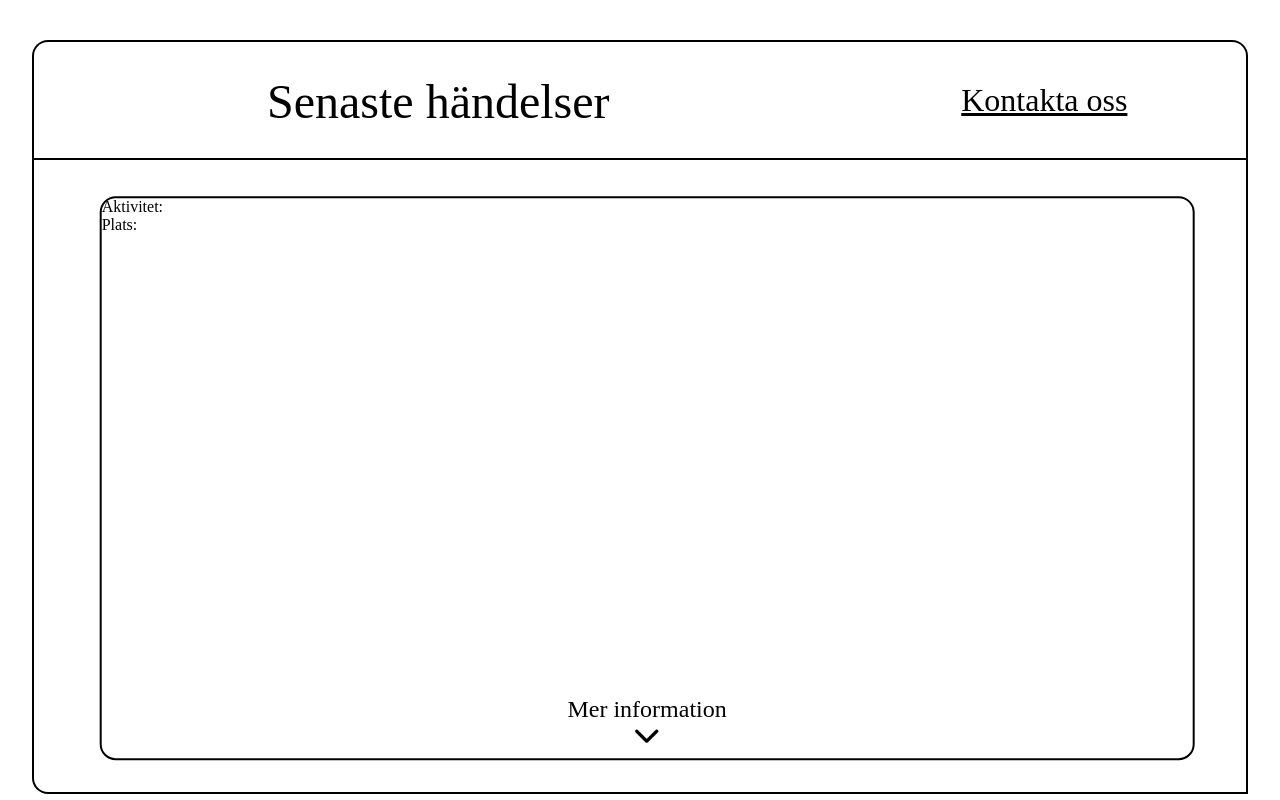
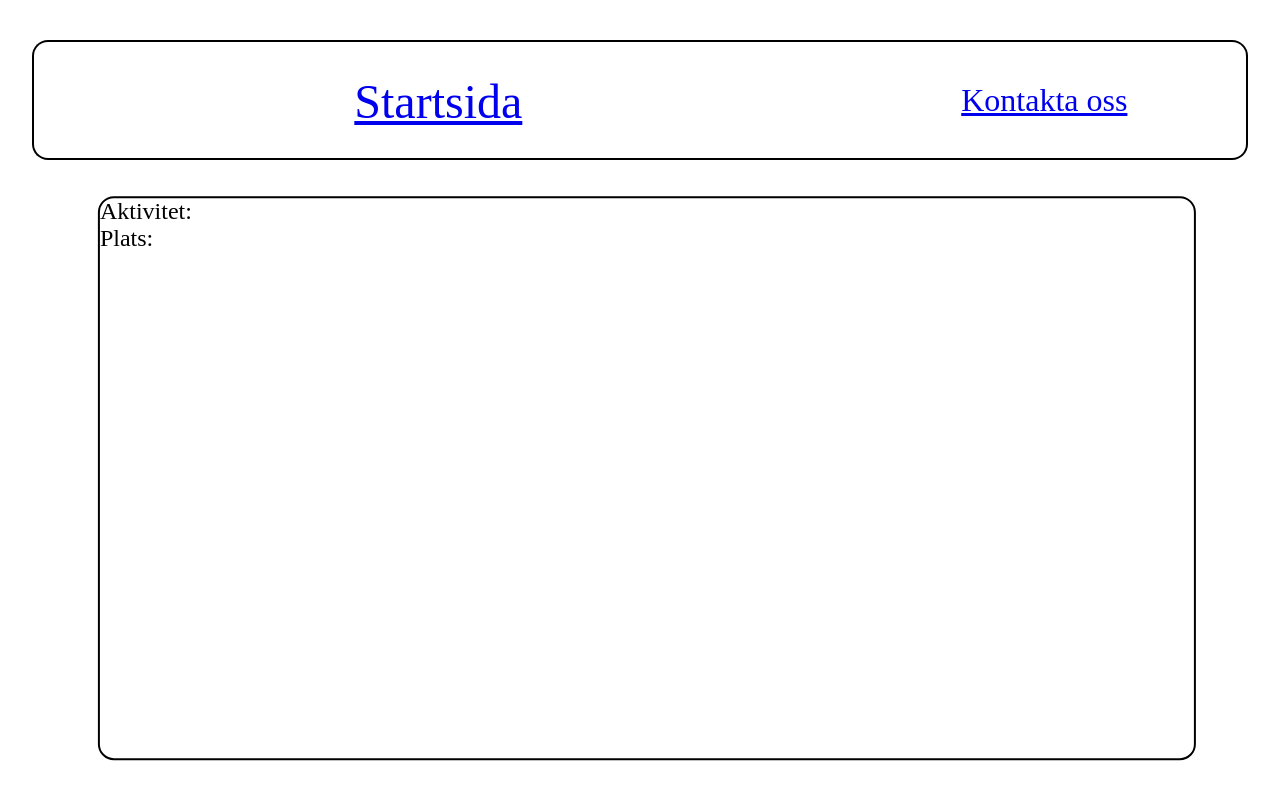
Before and after one commit to Elm2006/Pension-r, a plain HTML site: page index.html in a window 1280 px wide. Drawn offline with Linux system fonts and the light colour scheme.

Commit message:
utan border utan mer info knapp

```diff
--- a/index.html
+++ b/index.html
@@ -9,7 +9,9 @@
     <body>
         <div class="wrapper">
             <header>
-                <p>Senaste händelser</p>
+                <a href="index.html">
+                    <p>Startsida</p>
+                 </a>
             </header>
             <nav>
                 <a href="kontakta.html">
@@ -17,51 +19,31 @@
                 </a>
             </nav>
             <main>
-                <div class="händelserContainer">
+                <div class="händelserContainer" id="händelserContainer">
                     <div class="förstaHändelse">
                         <p>Aktivitet:</p>
                         <p>Plats:</p>
                         <p> </p>
-                        <a href="">
-                            <p>Mer information</p> <!--Behövs dessa knappar?-->
-                            <img src="1024px-Feather-arrows-chevron-down.png">
-                        </a>
                     </div>
                     <div>
                         <p>Aktivitet:</p>
                         <p>Plats:</p>
                         <p> </p>
-                        <a href="">
-                            <p>Mer information</p> <!--Behövs dessa knappar?-->
-                            <img src="1024px-Feather-arrows-chevron-down.png">
-                        </a>
                     </div>
                     <div>
                         <p>Aktivitet:</p>
                         <p>Plats:</p>
                         <p> </p>
-                        <a href="">
-                            <p>Mer information</p> <!--Behövs dessa knappar?-->
-                            <img src="1024px-Feather-arrows-chevron-down.png">
-                        </a>
                     </div>
                     <div>
                         <p>Aktivitet:</p>
                         <p>Plats:</p>
                         <p> </p>
-                        <a href="">
-                            <p>Mer information</p> <!--Behövs dessa knappar?-->
-                            <img src="1024px-Feather-arrows-chevron-down.png">
-                        </a>
                     </div>
                     <div id="sistaHändelse">
                         <p>Aktivitet:</p>
                         <p>Plats:</p>
                         <p> </p>
-                        <a href="">
-                            <p>Mer information</p> <!--Behövs dessa knappar?-->
-                            <img src="1024px-Feather-arrows-chevron-down.png">
-                        </a>
                     </div>
                 </div>
             </main>
--- a/style.css
+++ b/style.css
@@ -16,10 +16,11 @@ header{ /*Sean-*/
     text-align: center; /*Sean-*/
     border: black solid 2px; /*Sean-*/
     border-top-left-radius: 16px; /*Sean-*/
+    border-bottom-left-radius: 16px; /*Sean-*/
     border-right: none; /*Sean-*/
 }
 
-header > p{ /*Sean-*/
+header > a > p{ /*Sean-*/
     margin: 4vmin; /*Sean-*/
     font-size: 6vmin; /*Sean-*/
 }
@@ -28,6 +29,7 @@ nav{ /*Sean-*/
     text-align: center; /*Sean-*/
     border: black solid 2px; /*Sean-*/
     border-top-right-radius: 16px; /*Sean-*/
+    border-bottom-right-radius: 16px;
     border-left: none; /*Sean-*/
 }
 
@@ -39,7 +41,6 @@ nav > a > p{ /*Sean-*/
 main{ /*Sean-*/
     grid-column: span 2; /*Gör så att main tar upp båda kolumnerna*/
     height: 79vh; /*Sean-*/
-    border: black solid 2px; /*Sean-*/
     border-top: none; /*Sean-*/
     border-bottom-left-radius: 16px; /*Sean-*/
 }
@@ -52,6 +53,10 @@ p{ /*Sean-*/
     height: 100%; /*Sean-*/
     width: 100%; /*Sean-*/
     overflow: hidden scroll; /*Sean-*/
+}
+
+#kontaktaOss-låda{
+    overflow: hidden;
 }
 
 .händelserContainer > div{ /*Sean-*/
@@ -70,7 +75,7 @@ p{ /*Sean-*/
     margin-top: 8%; /*Sean-*/
 }
 
-.händelserContainer > div:hover{ /*Atte-*/
+#händelserContainer > div:hover{ /*Atte-*/
     background-color: rgb(255, 171, 64); /* Atte- Mörkare orange vid hover */
     transform: translate(6%, 5%) /*Sean- Ändrar positionen vid hover till original position*/ scale(1.02); /* Atte- Lätt förstoringseffekt vid hover */
     transition: background-color 0.3s, transform 0.3s; /* Atte- Smidig övergångseffekt */
@@ -82,32 +87,9 @@ p{ /*Sean-*/
     margin-bottom: 5%; /*Sean-*/
 }
 
-a:link, a:visited{ /*Sean-*/
-    color: black; /*Sean-*/
-}
-
-.händelserContainer > div > a:active{ /*Sean-*/
-    color: red; /*Sean-*/
-}
-
-.händelserContainer > div > a > p{ /*Sean-*/
-    position: fixed; /*Sean-*/
-    text-align: center; /*Sean-*/
-    top: 89%; /*Sean-*/
-    width: 100%; /*Sean-*/
+.händelserContainer > div > p{ /*Sean-*/
     font-size: 3vmin; /*Sean-*/
 }
-
-.händelserContainer > div > a >img{ /*Sean-*/
-    position: fixed; /*Sean-*/
-    top: 67.3vmin; /*Sean-*/
-    left: 50%; /*Sean-*/
-    transform: translate(-50%, -50%); /*Sean-*/
-    width: 5vmin; /*Sean-*/
-}
-
-
-
 
 /*↓↓↓Ta bort senare ifall du inte har en footer↓↓↓*/
 
```
Also changed, not shown: kontakta.html (+7 -4 lines).
